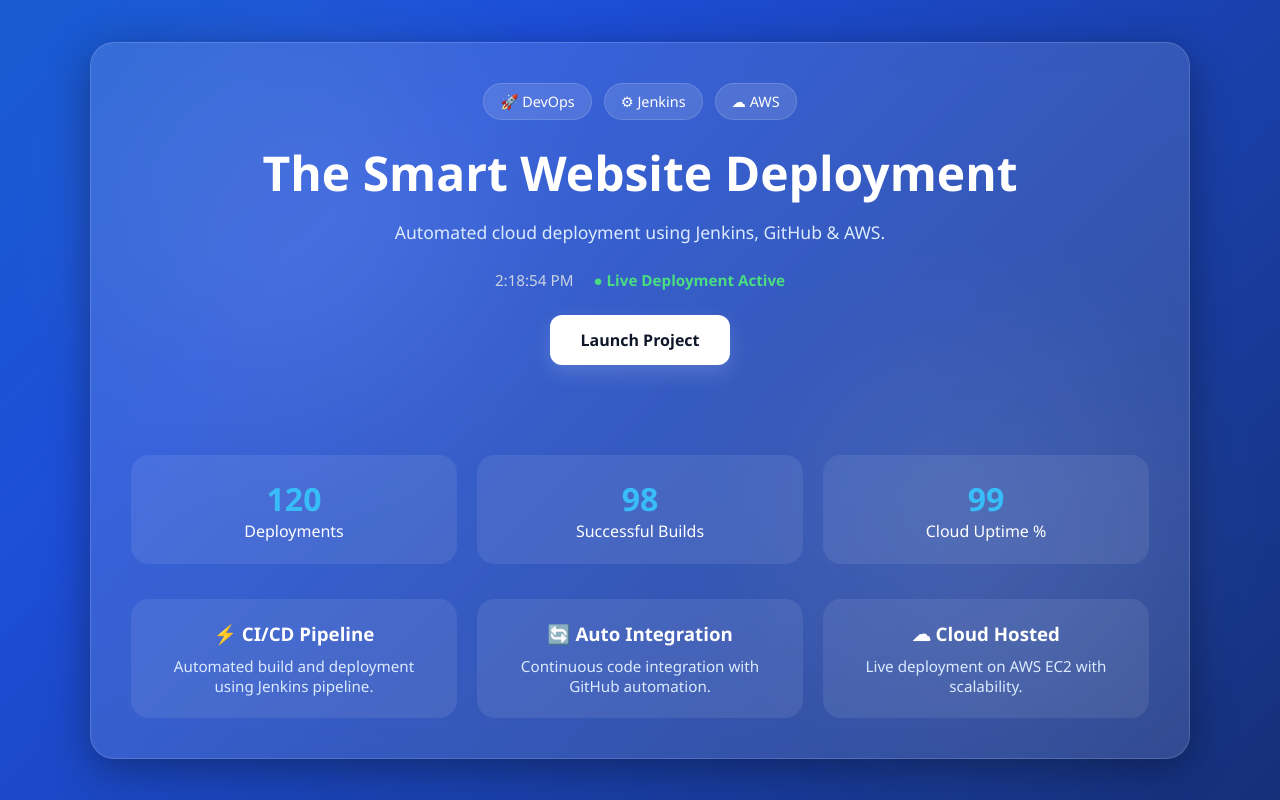
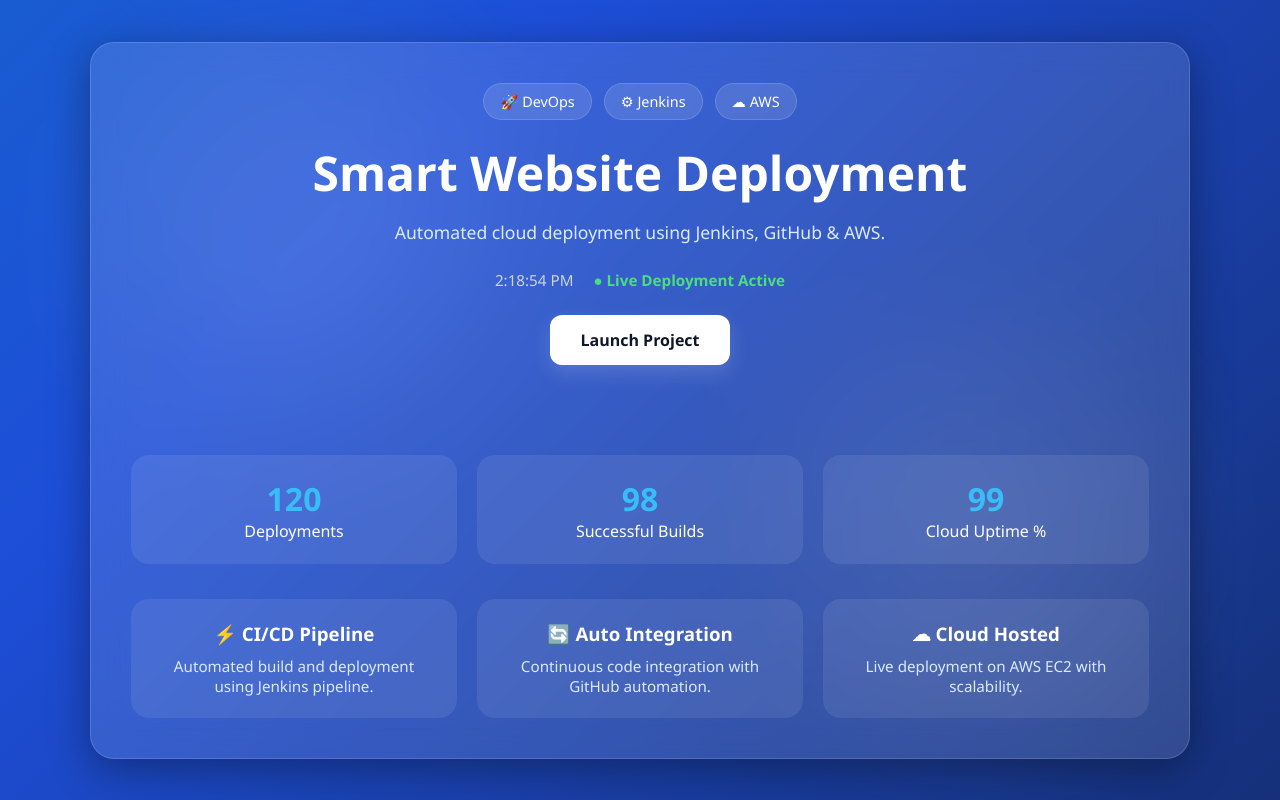
Before and after one commit to AGRIMRANA80/Smart-website-deployment, a plain HTML site: page index.html in a window 1280 px wide. Drawn offline with Linux system fonts and the light colour scheme.

Commit message:
Updated homepage title

```diff
--- a/index.html
+++ b/index.html
@@ -18,7 +18,7 @@
                 <span class="badge">☁ AWS</span>
             </div>
 
-            <h1> The Smart Website Deployment</h1>
+            <h1>Smart Website Deployment</h1>
             <p class="typing-text"></p>
 
             <div class="live-info">
```
